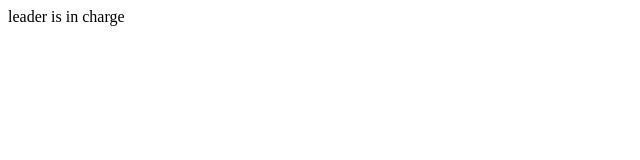
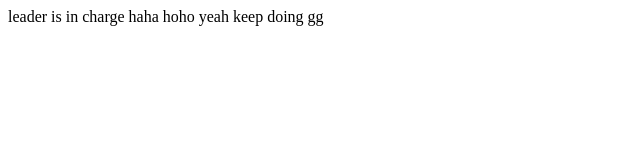
Before and after one commit to userjeong/company-project, a plain HTML site: page index.html in a window 1280 px wide. Shown: the whole page, without its empty margins (0-640 px from the left). Drawn offline with Linux system fonts and the light colour scheme.

Commit message:
second commit

```diff
--- a/index.html
+++ b/index.html
@@ -11,6 +11,11 @@
 <body>
     <nav>
         leader is in charge
+        haha
+        hoho
+        yeah
+        keep doing
+        gg
      </nav>
 
      <main>
```
